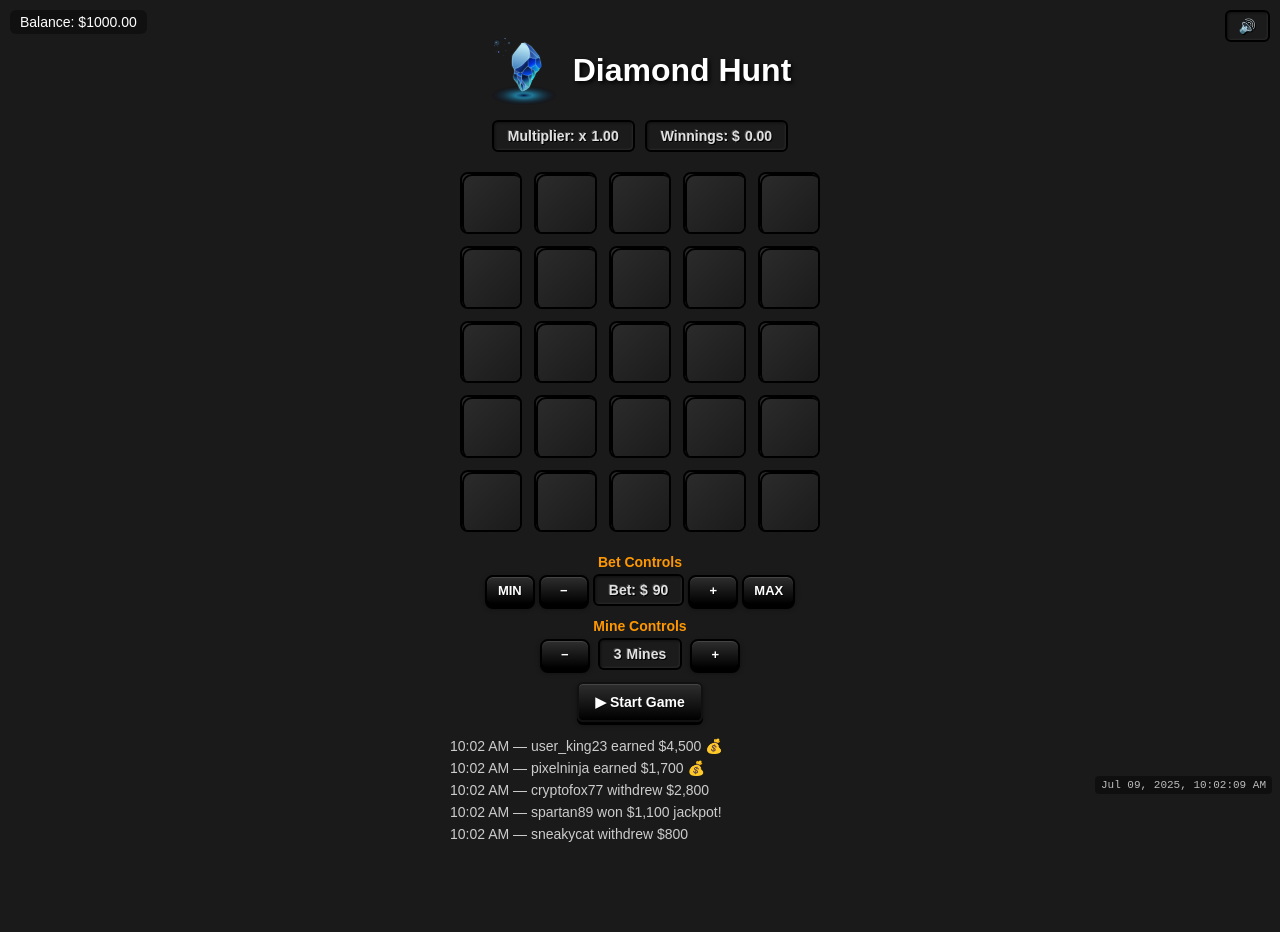
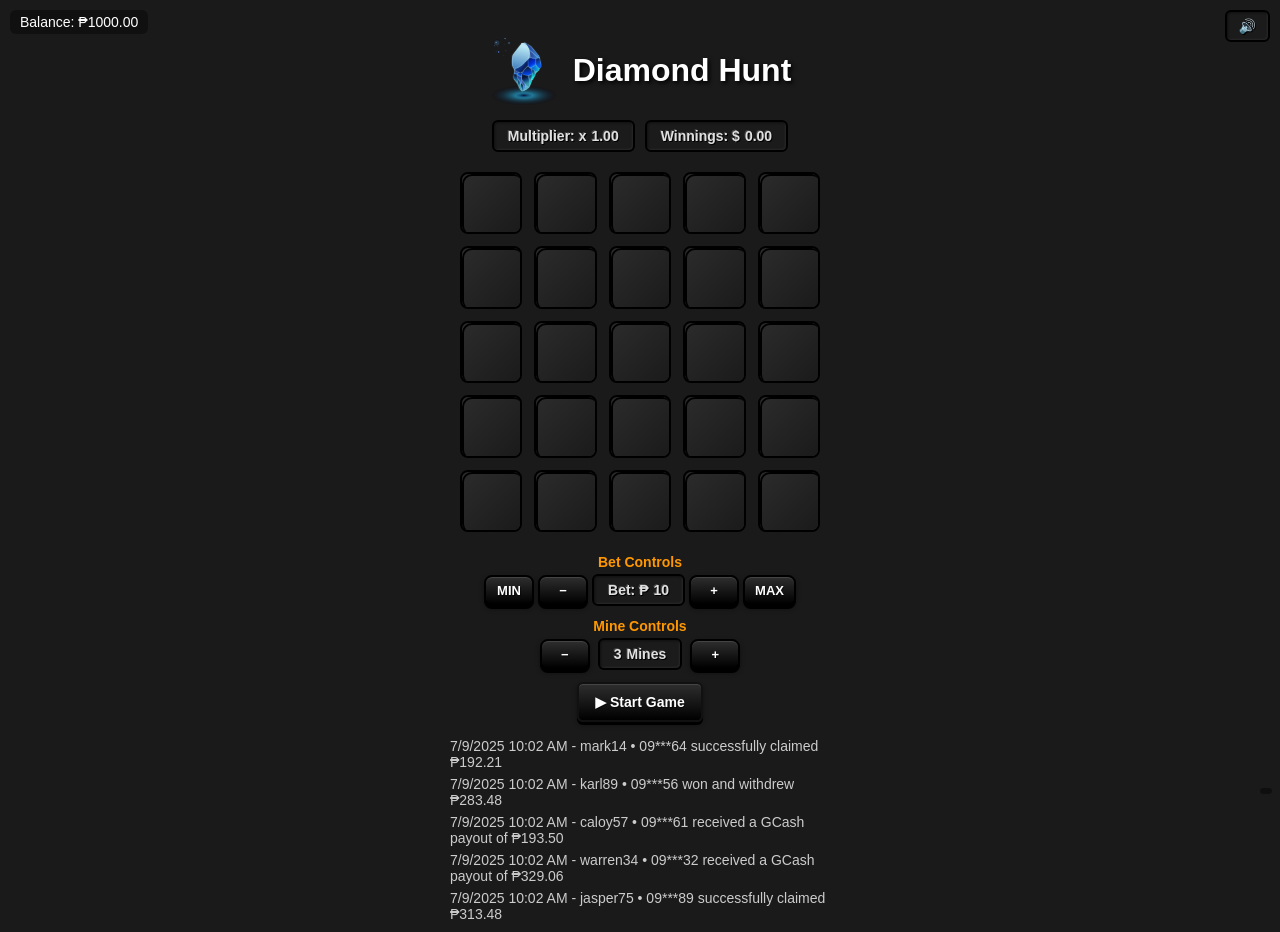
Before and after one commit to ghie29/diamond-hunter, a website: page index.html in a window 1280 px wide. Both pictures are taken after a click on the element 491 px from the left and 203 px from the top of the page. Before the commit the page ends 852 px from the top, so only its background shows below. Drawn offline with nearby package versions, Linux system fonts and the light colour scheme.

Commit message:
well done

```diff
--- a/index.html
+++ b/index.html
@@ -14,7 +14,7 @@
 
 <!-- Balance Top Left -->
 <div class="balance-top-left">
-  Balance: $<span id="balance">1000</span>
+  Balance: ₱<span id="balance">1000</span>
 </div>
 
   <div class="game-container">
@@ -47,7 +47,7 @@
         <div class="control-row compact">
           <button class="btn small" onclick="changeBet('min')">MIN</button>
           <button class="btn small" onclick="changeBet('-')">−</button>
-          <span class="value-box">Bet: $<span id="betAmount">90</span></span>
+          <span class="value-box">Bet: ₱<span id="betAmount">90</span></span>
           <button class="btn small" onclick="changeBet('+')">+</button>
           <button class="btn small" onclick="changeBet('max')">MAX</button>
         </div>
@@ -84,9 +84,17 @@
   <!-- Popups -->
   <div id="popup" class="popup hidden">
     <div class="popup-content">
-      🎉 You won <strong>$<span id="popup-amount">0.00</span></strong>!
+      🎉 You won <strong>₱<span id="popup-amount">0.00</span></strong>!
     </div>
   </div>
+
+<!-- Press Start Game First Popup -->
+<div id="startGamePopup" class="popup hidden">
+  <div class="popup-content small-popup">
+    ❗ Please press <strong>Start Game</strong>
+  </div>
+</div>
+
 
   <div id="bombPopup" class="popup hidden">
     <div class="bomb-content">
--- a/script.js
+++ b/script.js
@@ -1,5 +1,5 @@
 let balance = 1000;
-let bet = 90;
+let bet = 10;
 let bombs = [];
 let gameStarted = false;
 let mineCount = 3;
@@ -19,21 +19,22 @@ function startGame() {
   if (gameStarted || bet > balance) return;
 
   gameStarted = true;
-  tilesRevealed = 0;
   revealedTiles = 0;
   multiplier = 1.0;
   bombs = generateBombs(mineCount);
 
   balance -= bet;
   animateValue("balance", balance);
+
   animateValue("multiplierBot", multiplier);
   document.getElementById("winnings").textContent = "0.00";
 
   updateUI();
   createGrid();
-  disableControls();
-  updateMainButton("cancel");
+  disableControls(); // ✅ Already here
+  document.getElementById("mainActionButton").textContent = "💸 Cash Out";
 }
+
 
 function cashOut() {
   const winnings = bet * multiplier;
@@ -99,6 +100,7 @@ function changeBet(type) {
   updateUI();
 }
 
+
 function changeMines(type) {
   if (type === "-" && mineCount > 1) mineCount--;
   if (type === "+" && mineCount < 20) mineCount++;
@@ -133,7 +135,10 @@ function createGrid() {
 }
 
 function handleClick(tile, index) {
-  if (!gameStarted || tile.classList.contains("revealed")) return;
+    if (!gameStarted) {
+    showStartGamePopup(); // 👈 Show "please press start game" popup
+    return;
+  }
 
   tile.classList.add("revealed");
 
@@ -161,6 +166,8 @@ function handleClick(tile, index) {
   }
 }
 
+
+
 function toggleMute() {
   isMuted = !isMuted;
   const muteBtn = document.getElementById("muteButton");
@@ -175,18 +182,20 @@ function toggleMute() {
 }
 
 function disableControls() {
-  document.querySelectorAll('.bet-btn, .mines-btn').forEach(btn => {
+  document.querySelectorAll('.bet-btn, .mines-btn, .btn.small').forEach(btn => {
     btn.disabled = true;
     btn.classList.add('disabled-btn');
   });
 }
 
+
 function enableControls() {
-  document.querySelectorAll('.bet-btn, .mines-btn').forEach(btn => {
+  document.querySelectorAll('.bet-btn, .mines-btn, .btn.small').forEach(btn => {
     btn.disabled = false;
     btn.classList.remove('disabled-btn');
   });
 }
+
 
 function showPopup(amount) {
   const popup = document.getElementById("popup");
@@ -246,101 +255,81 @@ updateUI();
 updateMainButton("start");
 
 
+const usedUsers = new Set();
 
+function generateRandomUsername() {
+  const names = ["mark", "john", "paul", "mike", "james", "ian", "leo", "jay", "josh", "rey",
+  "jake", "ken", "marc", "eric", "ed", "louie", "neil", "ryan", "tom", "sam",
+  "vince", "carl", "arlo", "dave", "jeff", "joel", "chris", "alden", "alvin", "ron",
+  "bryan", "dan", "gabe", "don", "rj", "joey", "nate", "zack", "sean", "miguel", "miggy",
+  "ced", "franz", "keith", "enzo", "migs", "noel", "pierce", "rolly", "ton", "wade",
+  "caloy", "troy", "juris", "karlo", "raven", "elton", "jolo", "andrei", "cesar", "emil",
+  "gino", "howie", "ice", "jasper", "kobe", "luis", "marlo", "omar", "pao", "ram",
+  "steve", "ty", "ugo", "vic", "xian", "yves", "zoren", "aldo", "ben", "chito", "dennis",
+  "ethan", "fritz", "gil", "henry", "ivan", "juno", "karl", "lem", "manny", "nash",
+  "oscar", "phil", "quinn", "roland", "santi", "tim", "uly", "vince", "warren", "yuri"];
+  let username;
+  do {
+    const name = names[Math.floor(Math.random() * names.length)];
+    const number = Math.floor(Math.random() * 100);
+    username = `${name}${number}`;
+  } while (usedUsers.has(username));
+  usedUsers.add(username);
+  return username;
+}
 
-function generateNewLog() {
-  const logBox = document.getElementById("logsBox");
-  const usernames = [
-    "luckybee33", "pixelninja", "user_king23", "nightwolf88",
-    "cryptofox77", "gamer101", "sneakycat", "dreamcatcher", "spartan89"
-  ];
-  const messages = [
-    "won $[amount] 🎉",
-    "cashed out $[amount]",
-    "earned $[amount] 💰",
-    "withdrew $[amount]",
-    "won $[amount] jackpot!"
+function generateMaskedGCashNumber() {
+  const last2 = Math.floor(10 + Math.random() * 90); // Random 2-digit ending
+  return `09***${last2}`;
+}
+
+function generateFakeLog() {
+  if (usedUsers.size >= 500) return; // Limit fake entries
+
+  const actions = [
+    "successfully claimed",
+    "received a GCash payout of",
+    "cashed out via GCash:",
+    "won and withdrew",
+    "prize sent to GCash:"
   ];
 
-  const user = usernames[Math.floor(Math.random() * usernames.length)];
-  const messageTemplate = messages[Math.floor(Math.random() * messages.length)];
-  const amount = (Math.floor(Math.random() * 50) + 5) * 100; // $500–$5000
-  const message = messageTemplate.replace("[amount]", amount.toLocaleString());
+  const username = generateRandomUsername();
+  const gcash = generateMaskedGCashNumber();
+  const amount = (Math.random() * 400 + 50).toFixed(2);
+  const action = actions[Math.floor(Math.random() * actions.length)];
 
-  const time = new Date().toLocaleTimeString([], { hour: '2-digit', minute: '2-digit' });
-  const div = document.createElement("div");
-  div.textContent = `${time} — ${user} ${message}`;
-  logBox.appendChild(div);
+  const now = new Date();
+  const time = now.toLocaleTimeString([], { hour: '2-digit', minute: '2-digit' });
+  const date = now.toLocaleDateString();
 
-  // Keep only the last 5 logs visible
-  while (logBox.children.length > 5) {
-    logBox.removeChild(logBox.firstChild);
+  const log = document.createElement("div");
+  log.className = "log-item";
+  log.textContent = `${date} ${time} - ${username} • ${gcash} ${action} ₱${amount}`;
+
+  const logsBox = document.getElementById("logsBox");
+  logsBox.prepend(log);
+
+  while (logsBox.children.length > 5) {
+    logsBox.removeChild(logsBox.lastChild);
   }
 }
 
-// Call once at start
-generateInitialLogs();
 
-// Then repeat every 5 seconds
-setInterval(generateNewLog, 5000);
+// Generate 5 logs on load
+for (let i = 0; i < 5; i++) {
+  setTimeout(generateFakeLog, i * 500); // small delay between each
+}
+
+// Continue generating every 6 seconds
+setInterval(generateFakeLog, 6000);
 
 
-function generateInitialLogs() {
-  const logs = [];
-  const now = new Date();
+function showStartGamePopup() {
+  const popup = document.getElementById("startGamePopup");
+  popup.classList.remove("hidden");
 
-  for (let i = 0; i < 5; i++) {
-    const timestamp = now.toLocaleTimeString([], { hour: '2-digit', minute: '2-digit' });
-    const phone = `09${Math.floor(Math.random() * 90 + 10)}****${Math.floor(Math.random() * 900 + 100)}`;
-    const amount = [150, 200, 300, 500, 1000][Math.floor(Math.random() * 5)];
-    const log = `${timestamp} • ${phone} just cashed out ₱${amount} via GCash!`;
-    logs.push(log);
-  }
-
-  const logsBox = document.getElementById("logsBox");
-  logsBox.innerHTML = logs.map(msg => `<p>${msg}</p>`).join('');
+  setTimeout(() => {
+    popup.classList.add("hidden");
+  }, 2000); // Hide after 2 seconds
 }
-
-
-function generateInitialLogs() {
-  const logBox = document.getElementById("logsBox");
-  const usernames = [
-    "luckybee33", "pixelninja", "user_king23", "nightwolf88",
-    "cryptofox77", "gamer101", "sneakycat", "dreamcatcher", "spartan89"
-  ];
-  const messages = [
-    "won $[amount] 🎉",
-    "cashed out $[amount]",
-    "earned $[amount] 💰",
-    "withdrew $[amount]",
-    "won $[amount] jackpot!"
-  ];
-
-  for (let i = 0; i < 5; i++) {
-    const user = usernames[Math.floor(Math.random() * usernames.length)];
-    const messageTemplate = messages[Math.floor(Math.random() * messages.length)];
-    const amount = (Math.floor(Math.random() * 50) + 5) * 100; // e.g., $500 - $5,000
-    const message = messageTemplate.replace("[amount]", amount.toLocaleString());
-
-    const time = new Date().toLocaleTimeString([], { hour: '2-digit', minute: '2-digit' });
-    const div = document.createElement("div");
-    div.textContent = `${time} — ${user} ${message}`;
-    logBox.appendChild(div);
-  }
-}
-
-function updateDateTime() {
-  const now = new Date();
-  const formatted = now.toLocaleString('en-PH', {
-    hour: '2-digit',
-    minute: '2-digit',
-    second: '2-digit',
-    year: 'numeric',
-    month: 'short',
-    day: '2-digit',
-  });
-  document.getElementById("datetime").textContent = formatted;
-}
-
-setInterval(updateDateTime, 1000);
-updateDateTime(); // Initial call
--- a/style.css
+++ b/style.css
@@ -508,3 +508,17 @@ body {
   z-index: 10;
   font-family: monospace;
 }
+
+.disabled-btn {
+  opacity: 0.4;
+  pointer-events: none;
+}
+
+.small-popup {
+  font-size: 18px;
+  padding: 16px 24px;
+  background: #222;
+  border: 2px solid #ff9800;
+  border-radius: 10px;
+  box-shadow: 0 0 15px #ff9800;
+}
```
